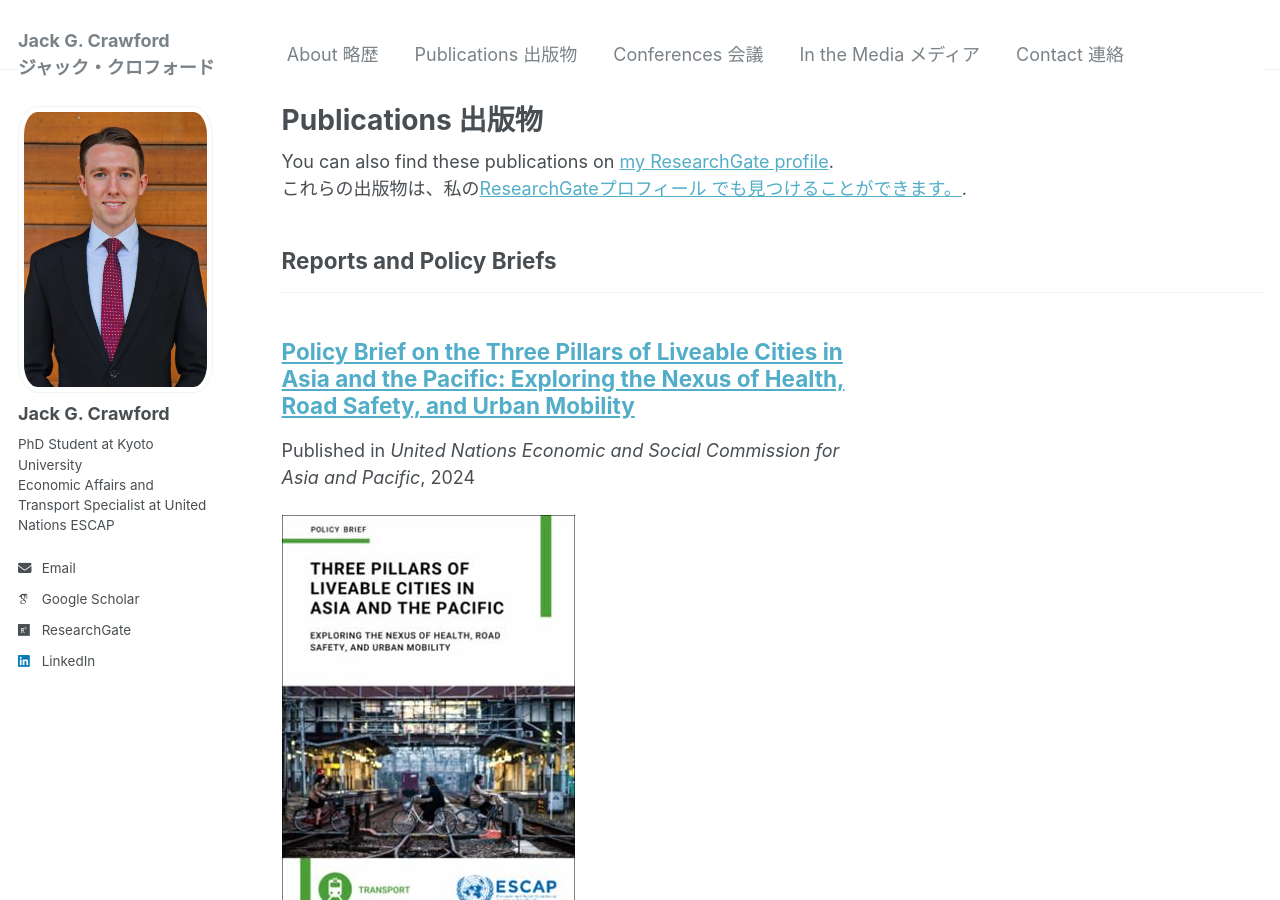
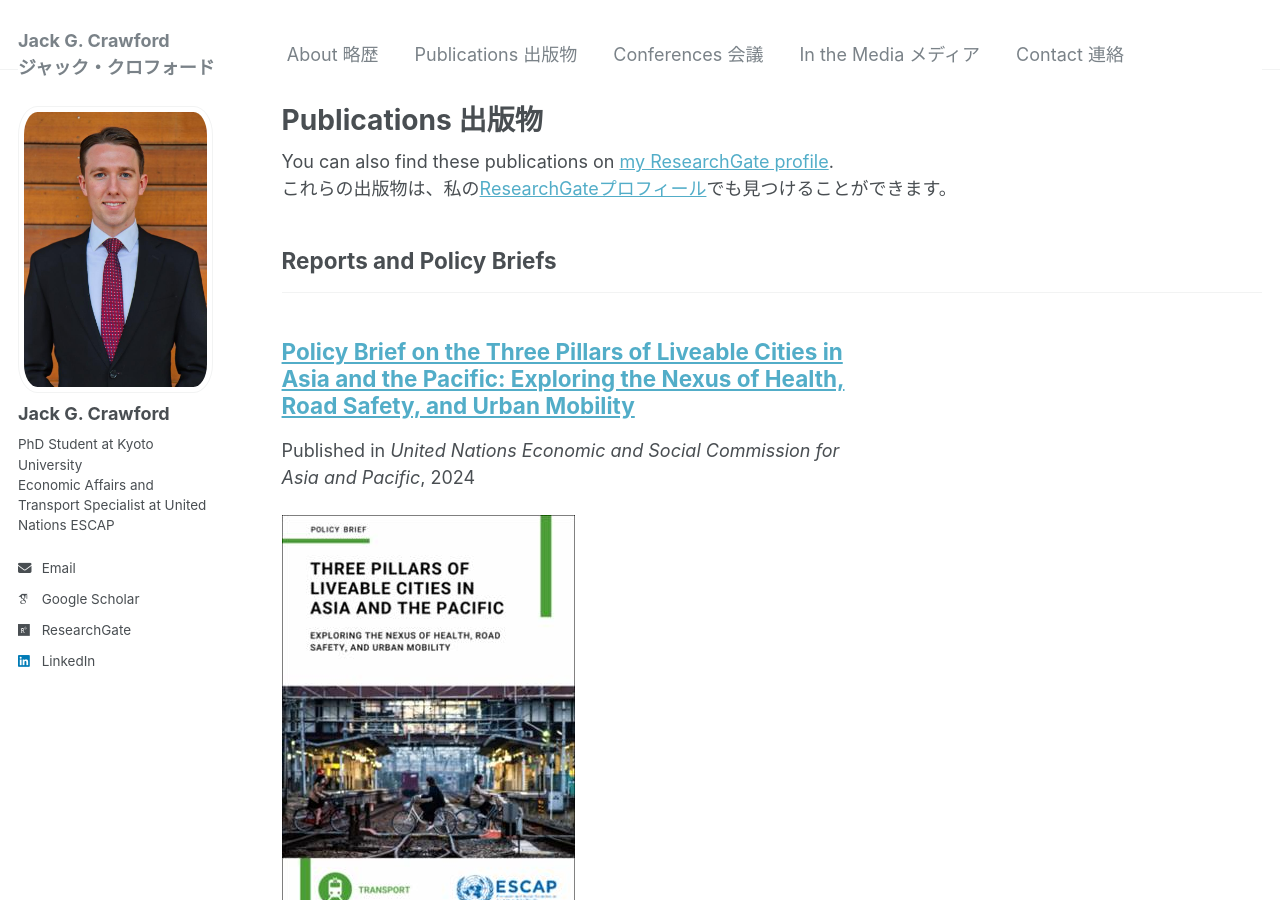
Before and after one commit to jackgcrawford/jackcrawford, a Jekyll site: the page built from _pages/publications.html, in a window 1280 px wide and 900 px high. Built offline with Jekyll 4.4.1, drawn with Linux system fonts in a browser that asks for light colours; some web fonts are replaced.

Commit message:
Update publications.html

```diff
--- a/_pages/publications.html
+++ b/_pages/publications.html
@@ -7,7 +7,7 @@
 
 {% if site.author.researchgate %}
   <div class="wordwrap">You can also find these publications on <a href="{{site.author.researchgate}}">my ResearchGate profile</a>.</div>
-<div class="wordwrap">これらの出版物は、私の<a href="{{site.author.researchgate}}">ResearchGateプロフィール でも見つけることができます。</a>.</div>
+<div class="wordwrap">これらの出版物は、私の<a href="{{site.author.researchgate}}">ResearchGateプロフィール</a>でも見つけることができます。</div>
 {% endif %}
 
 {% include base_path %}
```
